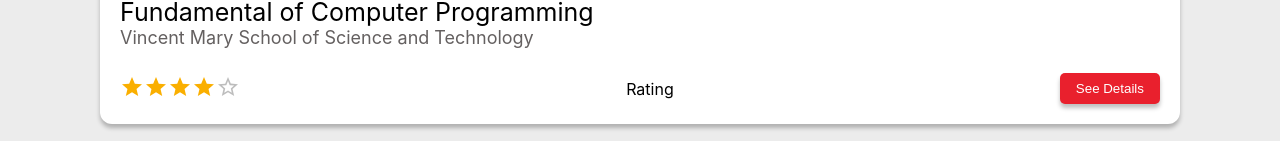
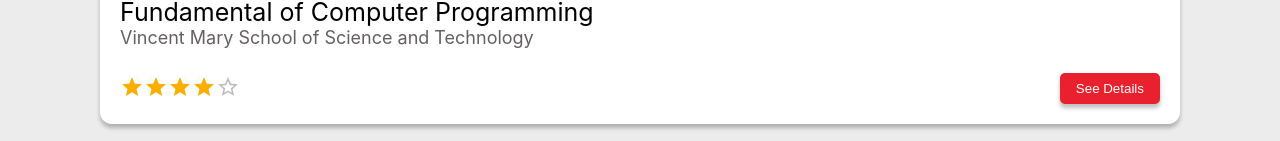
Before and after one commit to Vibolrottanaseng/student-review, a React (Create React App) app: page / in a window 1280 px wide. Shown: the part 962-1103 px from the top of the page. Built offline with nearby package versions, Linux system fonts and the light colour scheme.

Commit message:
Update card.js

```diff
--- a/src/Components/layouts/Card/card.js
+++ b/src/Components/layouts/Card/card.js
@@ -62,7 +62,6 @@
                     <div className="rating">
                         <Rating name="half-rating-read" defaultValue={4} precision={0.5} />
                     </div>
-                    Rating
                     <button className="see-details">
                         See Details
                     </button>
```
